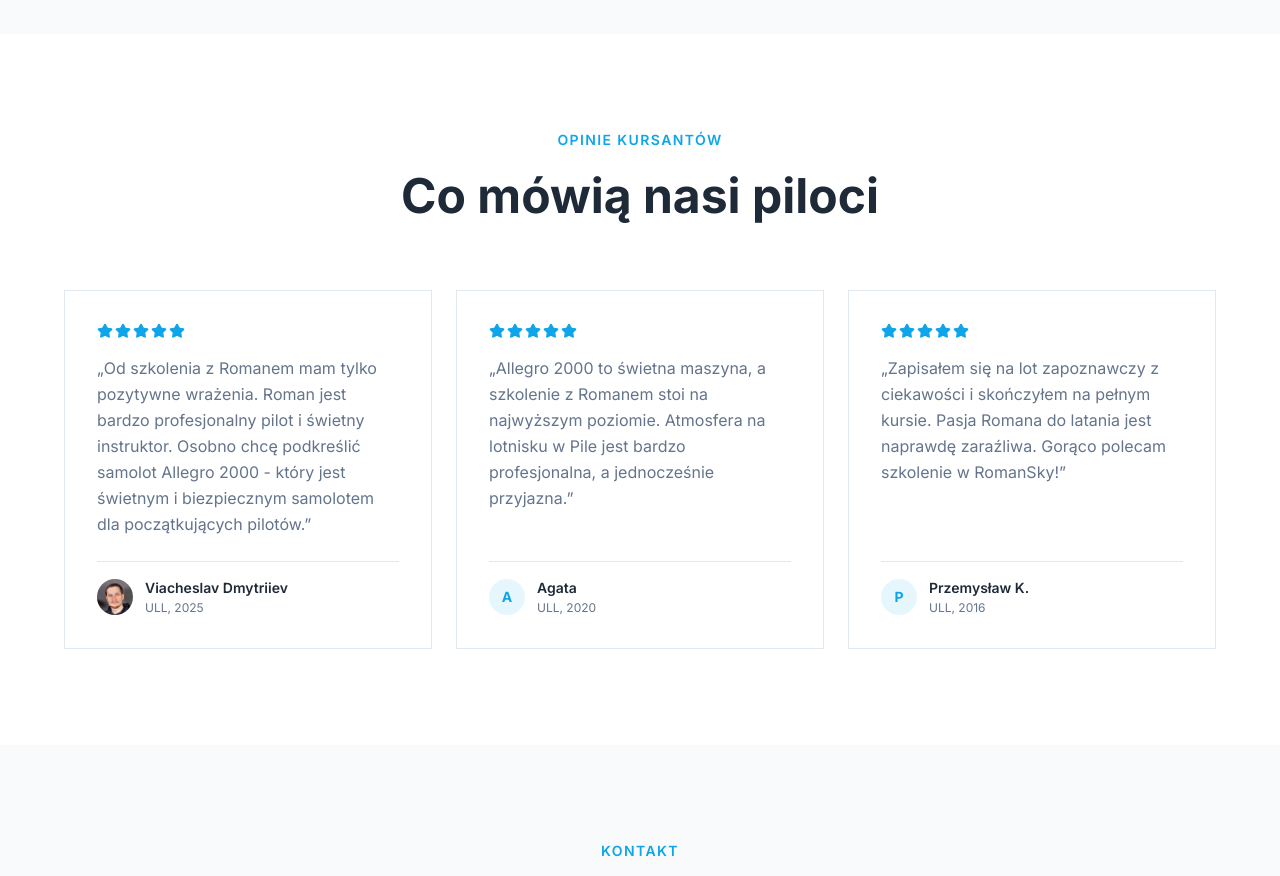
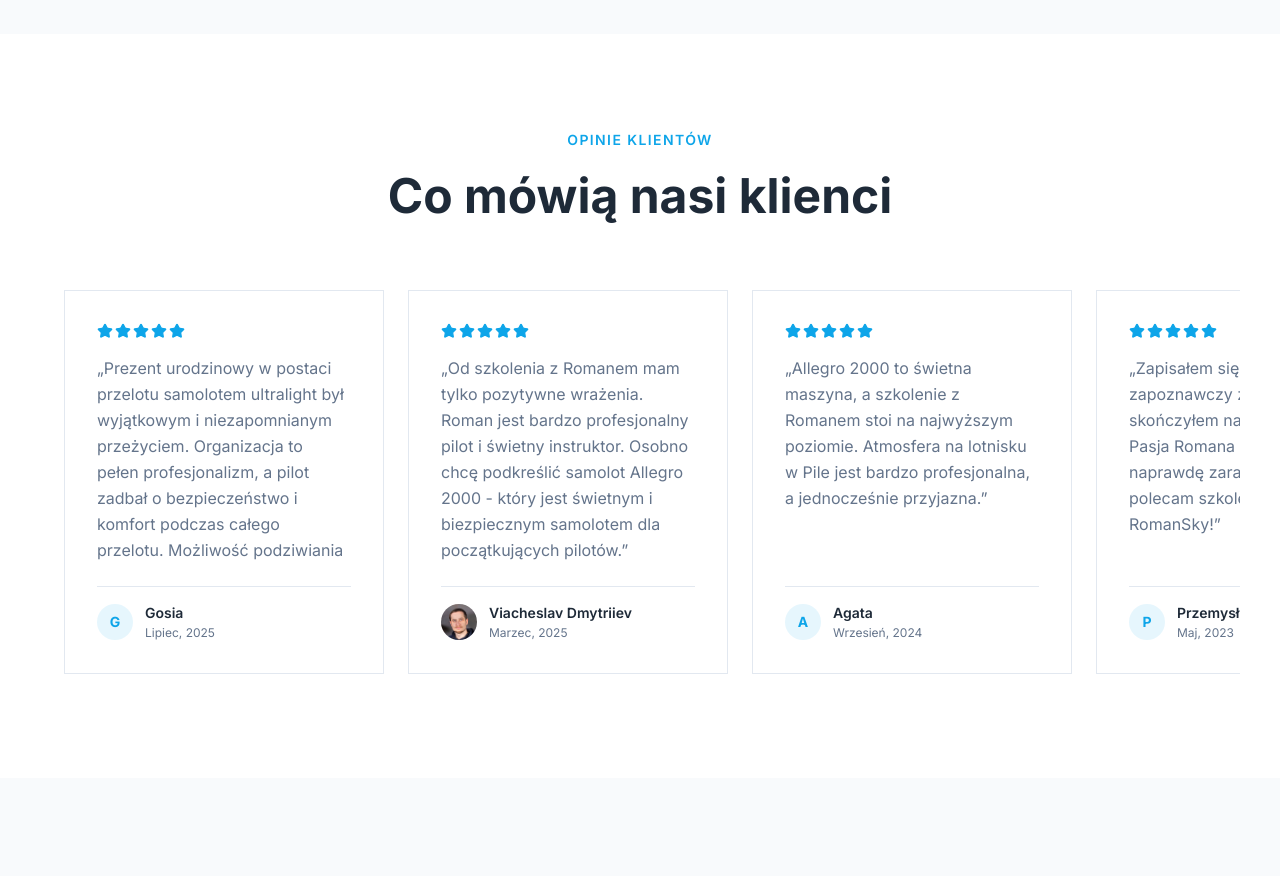
Before and after one commit to pilotocheg/romansky, a Next.js app: page / in a window 1280 px wide. Shown: the part 5520-6396 px from the top of the page. Built offline with nearby package versions, Linux system fonts and the light colour scheme.

Commit message:
Updated testimony block

```diff
--- a/components/Testimonials.tsx
+++ b/components/Testimonials.tsx
@@ -4,39 +4,65 @@ import Avatar from "./Avatar";
 type Testimonial = {
   quote: string;
   name: string;
-  license: string;
+  date: string;
   avatarUrl?: string;
 };
 
 const testimonials: Testimonial[] = [
   {
     quote:
+      "Prezent urodzinowy w postaci przelotu samolotem ultralight był wyjątkowym i niezapomnianym przeżyciem. Organizacja to pełen profesjonalizm, a pilot zadbał o bezpieczeństwo i komfort podczas całego przelotu. Możliwość podziwiania krajobrazów z lotu ptaka sprawiła, że był to prezent nie tylko oryginalny, ale też pełen wrażeń i pozytywnych emocji, a także dawki adrenaliny, której zazwyczaj trudno doświadczyć na co dzień. To doświadczenie na długo pozostanie w mojej w pamięci i z pewnością mogę polecić taki prezent każdemu, kto lubi nowe przygody i niezapomniane chwile.\n\nPs. Proszę nie wkurzać pilota, bo zabiję. A i jeszcze nie zaczepiać.",
+    name: "Gosia",
+    date: "Lipiec, 2025",
+  },
+  {
+    quote:
       "Od szkolenia z Romanem mam tylko pozytywne wrażenia. Roman jest bardzo profesjonalny pilot i świetny instruktor. Osobno chcę podkreślić samolot Allegro 2000 - który jest świetnym i biezpiecznym samolotem dla początkujących pilotów.",
     name: "Viacheslav Dmytriiev",
-    license: "ULL, 2025",
+    date: "Marzec, 2025",
     avatarUrl: "/images/testimony-1-avatar.jpeg",
   },
   {
     quote:
       "Allegro 2000 to świetna maszyna, a szkolenie z Romanem stoi na najwyższym poziomie. Atmosfera na lotnisku w Pile jest bardzo profesjonalna, a jednocześnie przyjazna.",
     name: "Agata",
-    license: "ULL, 2020",
+    date: "Wrzesień, 2024",
   },
   {
     quote:
       "Zapisałem się na lot zapoznawczy z ciekawości i skończyłem na pełnym kursie. Pasja Romana do latania jest naprawdę zaraźliwa. Gorąco polecam szkolenie w RomanSky!",
     name: "Przemysław K.",
-    license: "ULL, 2016",
+    date: "Maj, 2023",
   },
 ];
 
 function Stars() {
   return (
-    <div className="flex gap-0.5 mb-4">
+    <div className="flex gap-0.5 mb-4 shrink-0">
       {Array.from({ length: 5 }).map((_, i) => (
         <Star key={i} size={16} className="text-brand-sky fill-brand-sky" />
       ))}
     </div>
+  );
+}
+
+function TestimonialCard({ testimonial }: { testimonial: Testimonial }) {
+  return (
+    <article className="border border-divider bg-white p-8 flex flex-col max-h-96 w-80 shrink-0 snap-start">
+      <Stars />
+      <blockquote className="text-muted text-base leading-relaxed flex-1 min-h-0 overflow-y-auto mb-6 pr-1 whitespace-pre-line">
+        &bdquo;{testimonial.quote}&rdquo;
+      </blockquote>
+      <div className="border-t border-divider pt-4 flex items-center gap-3 shrink-0">
+        <Avatar name={testimonial.name} avatarUrl={testimonial.avatarUrl} />
+        <div>
+          <p className="text-charcoal font-semibold text-sm">
+            {testimonial.name}
+          </p>
+          <p className="text-muted text-xs mt-0.5">{testimonial.date}</p>
+        </div>
+      </div>
+    </article>
   );
 }
 
@@ -46,34 +72,19 @@ export default function Testimonials() {
       <div className="max-w-[1200px] mx-auto px-6">
         <div className="text-center max-w-xl mx-auto mb-16">
           <span className="text-brand-sky text-sm font-semibold tracking-widest uppercase block mb-4">
-            Opinie kursantów
+            Opinie klientów
           </span>
           <h2 className="text-charcoal font-bold text-4xl md:text-5xl leading-tight">
-            Co mówią nasi piloci
+            Co mówią nasi klienci
           </h2>
         </div>
 
-        <div className="grid lg:grid-cols-3 gap-6 justify-center">
-          {testimonials.map((t) => (
-            <div
-              key={t.name}
-              className="border border-divider bg-white p-8 flex flex-col max-w-[768px]"
-            >
-              <Stars />
-              <blockquote className="text-muted text-base leading-relaxed flex-1 mb-6">
-                &bdquo;{t.quote}&rdquo;
-              </blockquote>
-              <div className="border-t border-divider pt-4 flex items-center gap-3">
-                <Avatar name={t.name} avatarUrl={t.avatarUrl} />
-                <div>
-                  <p className="text-charcoal font-semibold text-sm">
-                    {t.name}
-                  </p>
-                  <p className="text-muted text-xs mt-0.5">{t.license}</p>
-                </div>
-              </div>
-            </div>
-          ))}
+        <div className="-mx-6 px-6 overflow-x-auto scroll-smooth">
+          <div className="flex gap-6 w-max min-w-full justify-center pb-2">
+            {testimonials.map((t) => (
+              <TestimonialCard key={`${t.name}-${t.date}`} testimonial={t} />
+            ))}
+          </div>
         </div>
       </div>
     </section>
```
